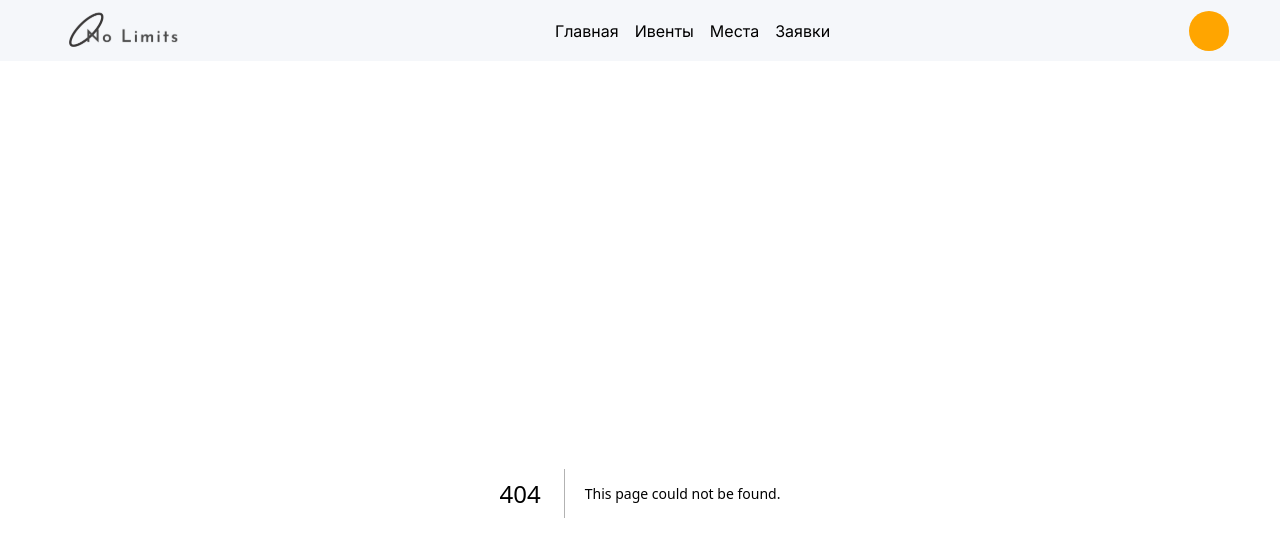
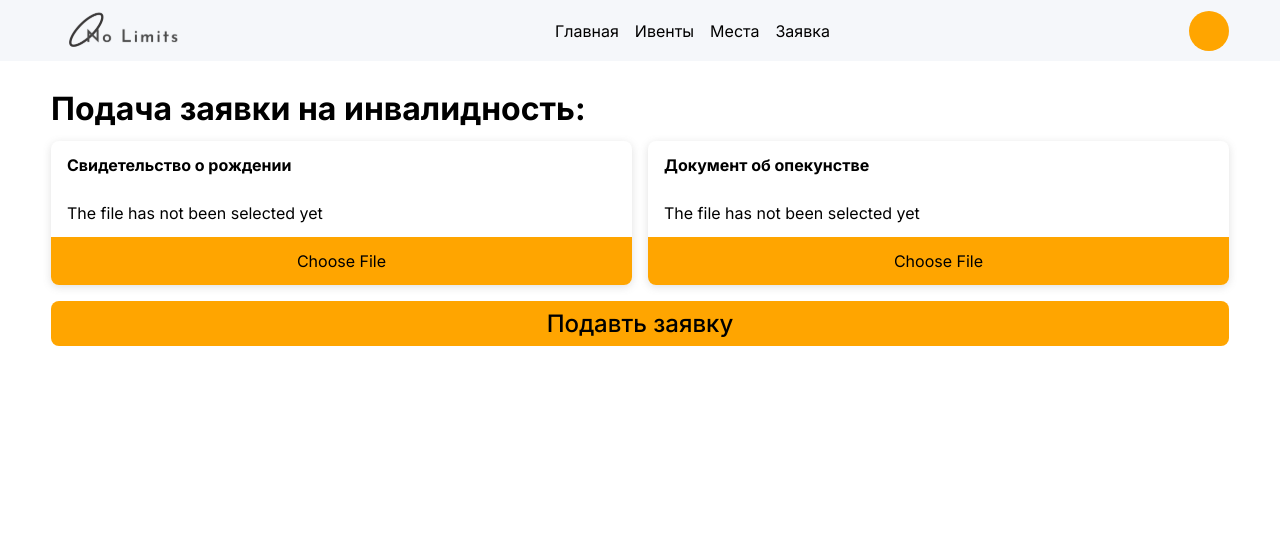
Before and after one commit to adeninque/no-limits-front, a Next.js app: page /application in a window 1280 px wide. Before the commit this address had no page. Shown: the top 556 px of the page. Built offline with nearby package versions, Linux system fonts and the light colour scheme.

Commit message:
Application added

```diff
--- /dev/null
+++ b/app/application/FileInput.tsx
@@ -0,0 +1,40 @@
+'use client'
+
+import s from './Form.module.scss'
+import {ChangeEvent, useRef, useState} from "react";
+import {event} from "next/dist/build/output/log";
+import {redirect} from "next/navigation";
+
+interface FileInputProps {
+	name: string,
+	label: string
+}
+
+const FileInput = ({name, label}: FileInputProps) => {
+	const [previewImage, setPreviewImage] = useState<string>()
+	const [files, setFiles] = useState<File[] | null>(null)
+	const inputRef = useRef<HTMLInputElement|null>(null)
+	const changeHandler = (e: ChangeEvent<HTMLInputElement>) => {
+		if (e?.target?.files) {
+			const file = e?.target?.files[0]
+			const reader = new FileReader()
+			reader.onloadend = () => {
+				setPreviewImage(reader.result as string)
+			}
+			reader.readAsDataURL(file)
+		}
+	}
+
+	return (
+		<div className={s.fileinput}>
+			<label className={s.fileinput__label} htmlFor={name}>{label}</label>
+			<input className={s.fileinput__input} ref={inputRef} id={name} type="file" name={name} accept={'image/*'} onChange={changeHandler}/>
+			{previewImage ? (
+				<img className={s.fileinput__img} src={previewImage} alt={name}/>
+			): <h2 className={s.fileinput__noImage}>The file has not been selected yet</h2>}
+			<h2 className={s.fileinput__btn} onClick={() => inputRef.current?.click()}>Choose File</h2>
+		</div>
+	)
+}
+
+export default FileInput;
--- /dev/null
+++ b/app/application/Form.module.scss
@@ -0,0 +1,51 @@
+@import 'styles/variables';
+
+.form {
+  &__body {
+    display: grid;
+    grid-template-columns: repeat(2, 1fr);
+    grid-gap: 1rem;
+  }
+  &__submit {
+    background-color: $fileinput-btn-bg-clr;
+    margin: 1rem 0 0 0;
+    font-size: 1.5rem;
+    font-weight: 500;
+    display: block;
+    width: 100%;
+    padding: .5rem 1rem;
+    border-radius: .5rem;
+    cursor: pointer;
+  }
+}
+
+.fileinput {
+  border-radius: .5rem;
+  overflow: hidden;
+  box-shadow: $box-shadow;
+  display: flex;
+  flex-direction: column;
+  justify-content: space-between;
+
+  &__label {
+    cursor: pointer;
+    display: block;
+    font-weight: 700;
+  }
+
+  &__input {
+    display: none ;
+  }
+
+  &__img {
+    width: 100%;
+  }
+  &__noImage, &__label, &__btn {
+    padding: 1rem;
+  }
+  &__btn {
+    background-color: $fileinput-btn-bg-clr;
+    cursor: pointer;
+    text-align: center;
+  }
+}
--- /dev/null
+++ b/app/application/Form.tsx
@@ -0,0 +1,27 @@
+'use client'
+
+import s from './Form.module.scss'
+import {FormEvent} from "react";
+import FileInput from "@/app/application/FileInput";
+
+const Form = () => {
+
+	const formHandler = (e: FormEvent<HTMLFormElement>) => {
+		e.preventDefault()
+		console.log(new FormData(e.target as HTMLFormElement))
+	}
+
+  return (
+    <>
+	    <form onSubmit={formHandler} className={s.form}>
+		    <div className={s.form__body}>
+			    <FileInput name={'document1'} label={'Свидетельство о рождении'}/>
+			    <FileInput name={'document1'} label={'Документ об опекунстве'}/>
+		    </div>
+		    <input type="submit" className={s.form__submit} value={'Подавть заявку'}/>
+	    </form>
+    </>
+  )
+}
+
+export default Form;
--- /dev/null
+++ b/app/application/page.tsx
@@ -0,0 +1,16 @@
+import s from './page.module.scss'
+import Form from "@/app/application/Form";
+
+
+const Applications = async () => {
+  return (
+    <>
+      <div className="container">
+        <div className="title" style={{marginBottom: '1rem'}}>Подача заявки на инвалидность: </div>
+        <Form />
+      </div>
+    </>
+  )
+};
+
+export default Applications;
--- a/components/header/Header.tsx
+++ b/components/header/Header.tsx
@@ -13,7 +13,7 @@ const Header = () => {
     { name: 'Главная', href: '/'},
     { name: 'Ивенты', href: '#'},
     { name: 'Места', href: 'places'},
-    { name: 'Заявки', href: '#'},
+    { name: 'Заявка', href: 'application'},
   ]
 
   return (
--- a/styles/variables.scss
+++ b/styles/variables.scss
@@ -9,6 +9,7 @@ $event-text-btn-clr: black;
 $event-title-clr: black;
 $event-card-btn-bg-clr: #80D0C7;
 $place-btn-bg-clr: $event-btn-clr;
+$fileinput-btn-bg-clr: $event-btn-clr;
 
 $bp-1: 480px;
 $bp-2: 768px;
```
Also changed, not shown: app/applications/page.tsx (deleted, +0 -12 lines), app/application/page.module.scss (renamed from app/applications/page.module.scss), app/applications/Form.tsx (deleted).
